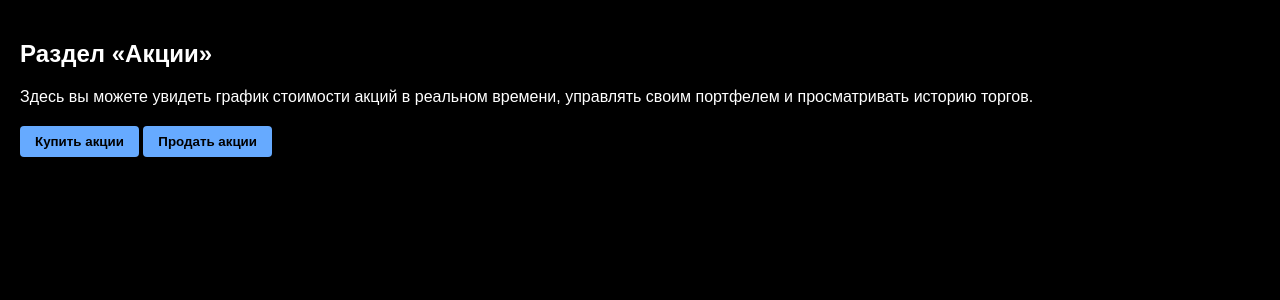
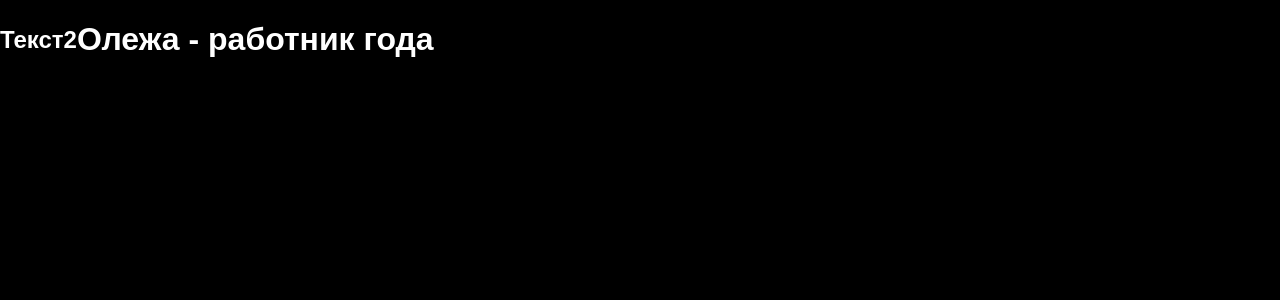
Before and after one commit to DivanniyExpert/WealthWise, a Flask app: page /stocks in a window 1280 px wide. Shown: the part 54-354 px from the top of the page. Run offline with Flask 3, Linux system fonts and the light colour scheme; a user stored in the database is signed in.

Commit message:
Add files via upload

```diff
--- a/test-main/test-main/static/style.css
+++ b/test-main/test-main/static/style.css
@@ -60,6 +60,7 @@ a {
     opacity: 1;
     transition: opacity 0.5s ease-in-out;
   }
+
   .notification.hide {
     opacity: 0;
     pointer-events: none;
@@ -150,6 +151,7 @@ a {
   .stocks-actions {
     margin: 20px 0;
   }
+
   .chart-container {
     border: 1px solid #333;
     padding: 10px;
@@ -166,6 +168,7 @@ a {
   .trade-form.show {
     display: block;
   }
+
   .trade-form-label {
     display: block;
     margin-bottom: 5px;
@@ -181,6 +184,7 @@ a {
   .sub-content.active {
     display: block;
   }
+
   .stock-list, .portfolio-list, .history-list {
     border: 1px solid #333;
     padding: 10px;
@@ -243,76 +247,57 @@ a {
     margin-top: 10px;
     align-self: flex-start;
   }
-.news-title {
+
+.news-title{
   text-align: center;
   letter-spacing: 3px;
   font-size: 50px;
   font-family: "ofont.ru_Sagewold", 'Arial', sans-serif;
   width: 800px;
-  margin: auto;
+  margin: auto
 }
-.news-date {
+
+.news-date{
   text-align: center;
   font-family: "ofont.ru_Sagewold", 'Arial', sans-serif;
   letter-spacing: 2px;
   font-size: 30px;
 }
-.news_p_ph {
+
+.news_p_ph{
   text-align: center;
 }
-.news-content {
+
+.news-content{
   text-align: justify;
   width: 800px;
-  margin: auto;
+  margin: auto
+
 }
-.news-image {
+
+.news-image{
   width: 800px;
 }
+
+.container1 {
+  display: flex; /* or inline-flex */
+  flex-direction: row;
+  justify-content: flex-start;
+  align-items: center;
+}
+
+
+
 @font-face {
   font-family: "ofont.ru_Sagewold";
   font-style: normal;
   font-weight: 200;
   font-display: swap;
-  src: url("fonts/ofont.ru_Sagewold.ttf") format("truetype");
-}
-@font-face {
-  font-family: "Roboto-Thin";
-  font-style: normal;
-  font-weight: 400;
-  font-display: swap;
-  src: url("fonts/Roboto-Thin.woff2") format("woff2");
-}
-.roboto-thin {
-  font-family: "Roboto-Thin", sans-serif;
+  /* Браузер сначала попробует найти шрифт локально */
+  src:
+       /* Если не получилось, загрузит woff2 */
+       url("fonts/ofont.ru_Sagewold.ttf") format("truetype"),
+
 }
 
-/* Media Queries for Responsive Design */
-@media (max-width: 768px) {
-  .news-title {
-      font-size: 30px; /* Smaller font size for mobile */
-  }
-  .news-date {
-      font-size: 20px; /* Smaller font size for mobile */
-  }
-  .news-content {
-      width: 100%; /* Full width for mobile */
-  }
-  .news-image {
-      width: 100%; /* Full width for mobile */
-  }
-}
-
-@media (max-width: 1024px) {
-  .news-title {
-      font-size: 40px; /* Adjust font size for tablets */
-  }
-  .news-date {
-      font-size: 25px; /* Adjust font size for tablets */
-  }
-  .news-content {
-      width: 90%; /* Adjust width for tablets */
-  }
-  .news-image {
-      width: 90%; /* Adjust width for tablets */
-  }
-}
+/* Теперь можно использовать шрифт */
--- a/test-main/test-main/templates/index_stock.html
+++ b/test-main/test-main/templates/index_stock.html
@@ -1,92 +1,16 @@
 {% extends "index1.html" %}
 
 {% block content %}
-<nav class="sub-nav" id="stocksSubNav">
-    <div class="sub-nav-container">
-        <a id="subTab-chart"     onclick="showSubTab('chart')">График</a>
-        <a id="subTab-portfolio" onclick="showSubTab('portfolio')">Портфель</a>
-        <a id="subTab-stocks"    onclick="showSubTab('stocks')">Акции</a>
-        <a id="subTab-history"   onclick="showSubTab('history')">История</a>
+<html lang="en">
+<body>
+  <div class="container1">
+    <div>
+      <h2>Текст2</h2>
     </div>
-</nav>
-<boby>
-    <section id="stocks-page" class="content">
-        <h2>Раздел &laquo;Акции&raquo;</h2>
-        <p>
-          Здесь вы можете увидеть график стоимости акций в реальном времени,
-          управлять своим портфелем и просматривать историю торгов.
-        </p>
-
-        <!-- Кнопки Продать / Купить (вызов мини-формы) -->
-        <div class="stocks-actions">
-          <button class="btn" onclick="toggleTradeForm('buy')">Купить акции</button>
-          <button class="btn" onclick="toggleTradeForm('sell')">Продать акции</button>
-        </div>
-
-        <!-- Форма покупки/продажи -->
-        <div class="trade-form" id="tradeForm">
-          <h4 id="tradeFormTitle">Купить акции</h4>
-          <label class="trade-form-label" for="stockSelect">Выберите акцию:</label>
-          <select id="stockSelect" class="trade-form-input">
-            <option value="SBER">Сбербанк (SBER)</option>
-            <option value="AAPL">Apple (AAPL)</option>
-            <option value="GOOGL">Google (GOOGL)</option>
-            <option value="TSLA">Tesla (TSLA)</option>
-            <option value="AMZN">Amazon (AMZN)</option>
-          </select>
-
-          <label class="trade-form-label" for="stockQuantity">Количество:</label>
-          <input type="number" id="stockQuantity" class="trade-form-input" min="1" value="1" />
-
-          <button class="btn" onclick="executeTrade()">Подтвердить</button>
-          <button class="btn" onclick="toggleTradeForm()">Отмена</button>
-        </div>
-
-        <!-- Подвкладки: График, Портфель, Акции, История -->
-        <div id="chart" class="sub-content">
-          <div class="chart-container">
-            <h3>График </h3>
-            <canvas id="stockChart" width="600" height="300"></canvas>
-          </div>
-        </div>
-
-        <div id="portfolio" class="sub-content">
-          <h3>Ваш портфель</h3>
-          <div id="portfolioList" class="portfolio-list">
+    <div>
+      <h1>Олежа - работник года</h1>
     </div>
-        </div>
-
-        <div id="stocks" class="sub-content">
-          <h3>Все доступные акции</h3>
-          <div class="stock-list">
-            <div class="stock-item">
-              <span>Сбербанк (SBER)</span>
-              <span>&asymp; 250 &#8381;</span>
-            </div>
-            <div class="stock-item">
-              <span>Apple (AAPL)</span>
-              <span>$150</span>
-            </div>
-            <div class="stock-item">
-              <span>Google (GOOGL)</span>
-              <span>$2700</span>
-            </div>
-            <div class="stock-item">
-              <span>Tesla (TSLA)</span>
-              <span>$700</span>
-            </div>
-            <div class="stock-item">
-              <span>Amazon (AMZN)</span>
-              <span>$3300</span>
-            </div>
-          </div>
-        </div>
-
-        <div id="history" class="sub-content">
-          <h3>История торгов</h3>
-          <div id="historyList" class="history-list">
-          </div>
-        </div>
-      </section>
-</boby>
+</div>
+</body>
+</html>
 {% endblock %}
```
Lines whose indentation alone changed are shown as unchanged.
